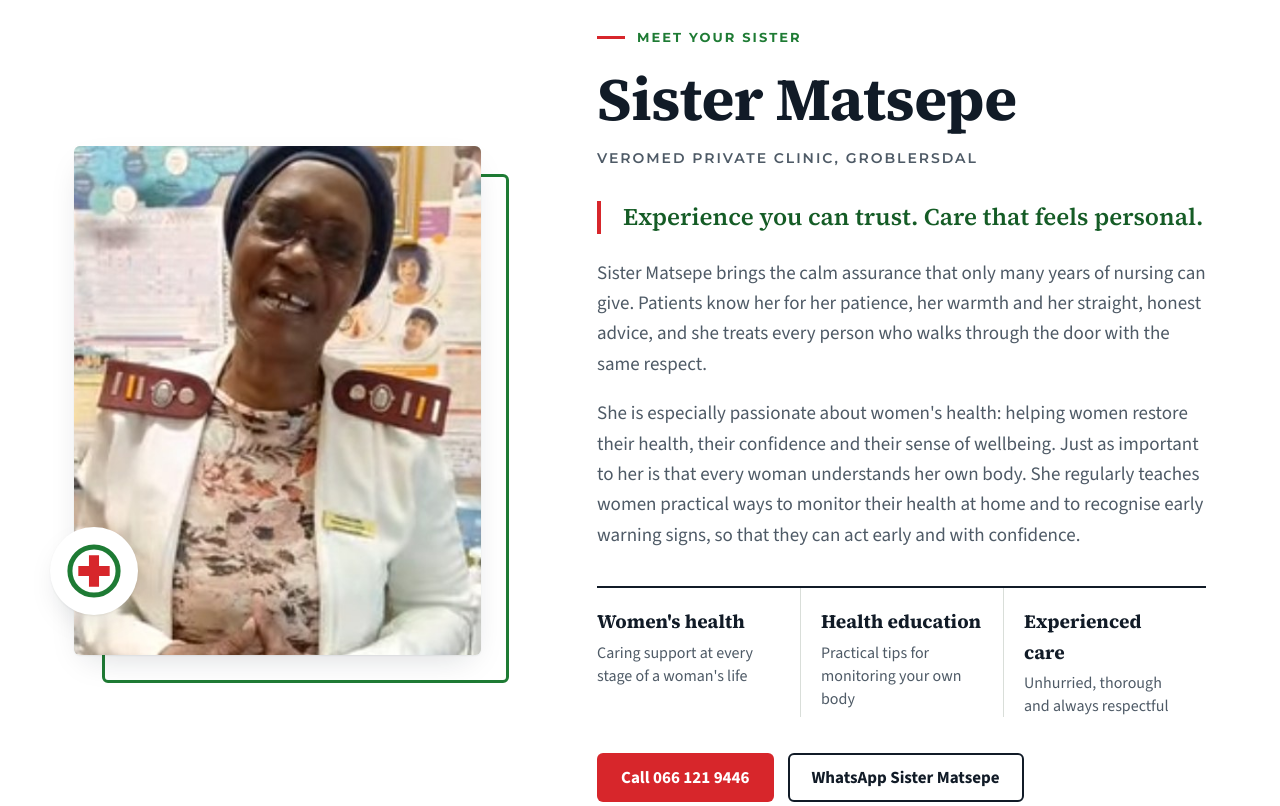
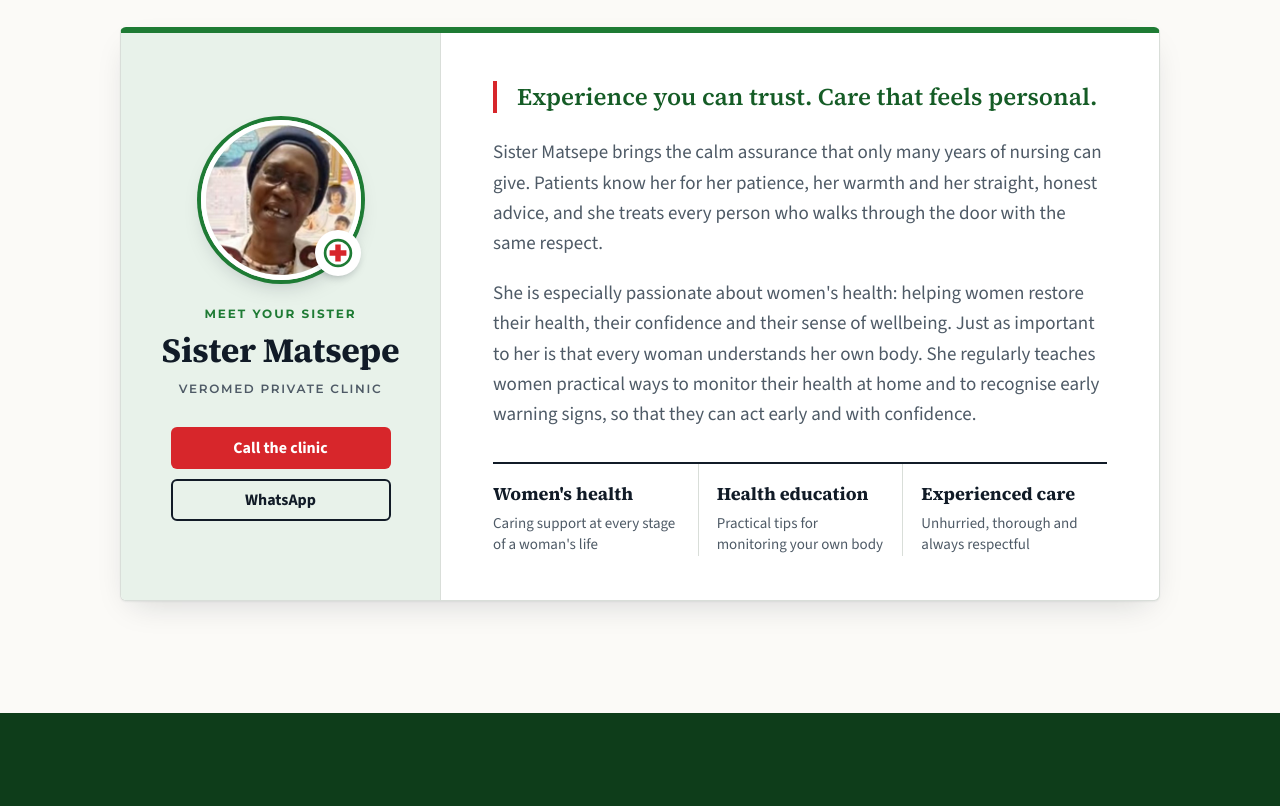
Before and after one commit to bluemondaystudios/veromedic, a plain HTML site: page index.html in a window 1280 px wide. Shown: the part 2100-2906 px from the top of the page. Drawn offline with nearby package versions, Linux system fonts and the light colour scheme.

Commit message:
Present Sister Matsepe as an identity card
The only photo available is a low-resolution video frame, so show it as
a small circular avatar on a profile card instead of a large portrait.

Co-Authored-By: Claude Opus 5.5 <noreply@anthropic.com>
Claude-Session: https://claude.ai/code/session_01W7enFygoAaP3sCp8fKVebu

```diff
--- a/index.html
+++ b/index.html
@@ -196,41 +196,34 @@
 
     <!-- Meet Sister Matsepe -->
     <section class="section sister" id="sister" aria-labelledby="sister-title">
-      <div class="wrap sister__grid">
-        <figure class="sister__photo">
-          <img src="assets/sister-matsepe.jpg" alt="Sister Matsepe in her nursing uniform at Veromed Private Clinic" width="444" height="796" loading="lazy">
-          <span class="sister__badge" aria-hidden="true"><img src="assets/logo-mark.svg" alt="" width="56" height="56"></span>
-        </figure>
+      <div class="wrap">
+        <article class="sister-card">
+          <div class="sister-card__id">
+            <div class="sister-card__avatar">
+              <img src="assets/sister-matsepe-avatar.jpg" alt="Sister Matsepe" width="160" height="160" loading="lazy">
+              <span class="sister-card__badge" aria-hidden="true"><img src="assets/logo-mark.svg" alt="" width="30" height="30"></span>
+            </div>
+            <p class="sister-card__kicker">Meet your sister</p>
+            <h2 id="sister-title">Sister Matsepe</h2>
+            <p class="sister-card__role">Veromed Private Clinic</p>
+            <div class="sister-card__actions">
+              <a class="btn btn--red btn--sm" href="tel:+27661219446">Call the clinic</a>
+              <a class="btn btn--outline btn--sm" href="https://wa.me/27661219446?text=Hello%20Sister%20Matsepe%2C%20" target="_blank" rel="noopener">WhatsApp</a>
+            </div>
+          </div>
 
-        <div class="sister__copy">
-          <p class="eyebrow">Meet your sister</p>
-          <h2 id="sister-title">Sister Matsepe</h2>
-          <p class="sister__role">Veromed Private Clinic, Groblersdal</p>
+          <div class="sister-card__body">
+            <p class="sister-card__lead">Experience you can trust. Care that feels personal.</p>
+            <p>Sister Matsepe brings the calm assurance that only many years of nursing can give. Patients know her for her patience, her warmth and her straight, honest advice, and she treats every person who walks through the door with the same respect.</p>
+            <p>She is especially passionate about women's health: helping women restore their health, their confidence and their sense of wellbeing. Just as important to her is that every woman understands her own body. She regularly teaches women practical ways to monitor their health at home and to recognise early warning signs, so that they can act early and with confidence.</p>
 
-          <p class="sister__lead">Experience you can trust. Care that feels personal.</p>
-          <p>Sister Matsepe brings the calm assurance that only many years of nursing can give. Patients know her for her patience, her warmth and her straight, honest advice, and she treats every person who walks through the door with the same respect.</p>
-          <p>She is especially passionate about women's health: helping women restore their health, their confidence and their sense of wellbeing. Just as important to her is that every woman understands her own body. She regularly teaches women practical ways to monitor their health at home and to recognise early warning signs, so that they can act early and with confidence.</p>
-
-          <ul class="sister__focus">
-            <li>
-              <strong>Women's health</strong>
-              <span>Caring support at every stage of a woman's life</span>
-            </li>
-            <li>
-              <strong>Health education</strong>
-              <span>Practical tips for monitoring your own body</span>
-            </li>
-            <li>
-              <strong>Experienced care</strong>
-              <span>Unhurried, thorough and always respectful</span>
-            </li>
-          </ul>
-
-          <div class="sister__actions">
-            <a class="btn btn--red" href="tel:+27661219446">Call 066 121 9446</a>
-            <a class="btn btn--outline" href="https://wa.me/27661219446?text=Hello%20Sister%20Matsepe%2C%20" target="_blank" rel="noopener">WhatsApp Sister Matsepe</a>
+            <ul class="sister-card__focus">
+              <li><strong>Women's health</strong><span>Caring support at every stage of a woman's life</span></li>
+              <li><strong>Health education</strong><span>Practical tips for monitoring your own body</span></li>
+              <li><strong>Experienced care</strong><span>Unhurried, thorough and always respectful</span></li>
+            </ul>
           </div>
-        </div>
+        </article>
       </div>
     </section>
 
--- a/styles.css
+++ b/styles.css
@@ -428,88 +428,101 @@ a:hover { color: var(--red); }
 .services__note { margin-top: 44px; font-size: 1.125rem; color: var(--muted); }
 .services__note a { font-weight: 700; }
 
-/* Meet Sister Matsepe */
-.sister { background: var(--white); border-top: 1px solid var(--line); }
-.sister__grid {
+/* Meet Sister Matsepe: an identity card */
+.sister { border-top: 1px solid var(--line); }
+.sister-card {
   display: grid;
-  grid-template-columns: minmax(0, 5fr) minmax(0, 7fr);
-  gap: 88px;
-  align-items: center;
-}
-.sister__photo {
-  position: relative;
-  margin: 0 28px 28px 0;
-}
-.sister__photo::before {
-  /* offset green frame behind the portrait */
-  content: "";
-  position: absolute;
-  inset: 28px -28px -28px 28px;
-  border: 3px solid var(--green);
-  border-radius: var(--radius);
-}
-.sister__photo > img {
-  position: relative;
-  width: 100%;
-  height: auto;
-  aspect-ratio: 4 / 5;
-  object-fit: cover;
-  object-position: center 12%;
+  grid-template-columns: 320px minmax(0, 1fr);
+  max-width: 1040px;
+  margin: 0 auto;
+  background: var(--white);
+  border: 1px solid var(--line);
+  border-top: 6px solid var(--green);
   border-radius: var(--radius);
   box-shadow: var(--shadow);
+  overflow: hidden;
+}
+.sister-card__id {
+  display: flex;
+  flex-direction: column;
+  align-items: center;
+  justify-content: center;
+  text-align: center;
+  padding: 48px 32px 40px;
   background: var(--green-tint);
+  border-right: 1px solid var(--line);
 }
-.sister__badge {
+.sister-card__avatar { position: relative; width: 160px; height: 160px; margin-bottom: 24px; }
+.sister-card__avatar > img {
+  width: 160px;
+  height: 160px;
+  border-radius: 50%;
+  object-fit: cover;
+  border: 5px solid var(--white);
+  box-shadow: 0 0 0 4px var(--green), 0 10px 24px -10px rgba(17,27,39,.35);
+}
+.sister-card__badge {
   position: absolute;
-  left: -24px;
-  bottom: 40px;
+  right: 0;
+  bottom: 4px;
   display: grid;
   place-items: center;
-  width: 88px;
-  height: 88px;
+  width: 46px;
+  height: 46px;
   border-radius: 50%;
   background: var(--white);
-  box-shadow: var(--shadow);
+  box-shadow: 0 4px 10px -4px rgba(17,27,39,.35);
 }
-.sister h2 { font-size: clamp(2.5rem, 5vw, 3.75rem); }
-.sister__role {
+.sister-card__kicker {
+  font-family: var(--brand);
+  font-weight: 700;
+  font-size: .75rem;
+  letter-spacing: .16em;
+  text-transform: uppercase;
+  color: var(--green);
+  margin-bottom: 8px;
+}
+.sister-card h2 { font-size: 2.125rem; }
+.sister-card__role {
   font-family: var(--brand);
   font-weight: 600;
-  font-size: .875rem;
+  font-size: .75rem;
   letter-spacing: .14em;
   text-transform: uppercase;
   color: var(--muted);
-  margin: 14px 0 32px;
+  margin: 10px 0 28px;
 }
-.sister__lead {
+.sister-card__actions { display: flex; flex-direction: column; gap: 10px; width: 100%; max-width: 220px; }
+.sister-card__body { padding: 48px 52px 44px; }
+.sister-card__lead {
   font-family: var(--serif);
   font-weight: 600;
   font-size: 1.5rem;
   line-height: 1.35;
   color: var(--green-dark);
-  padding-left: 22px;
+  padding-left: 20px;
   border-left: 4px solid var(--red);
+  margin-bottom: 24px;
 }
-.sister__copy > p:not(.eyebrow):not(.sister__role):not(.sister__lead) { color: var(--muted); }
-.sister__focus {
+.sister-card__body > p:not(.sister-card__lead) { color: var(--muted); }
+.sister-card__focus {
   list-style: none;
-  margin: 36px 0;
+  margin: 32px 0 0;
   padding: 0;
   display: grid;
   grid-template-columns: repeat(3, minmax(0, 1fr));
   border-top: 2px solid var(--navy);
 }
-.sister__focus li { padding: 18px 20px 0 0; }
-.sister__focus li + li { padding-left: 20px; border-left: 1px solid var(--line); }
-.sister__focus strong {
+.sister-card__focus li { padding: 16px 18px 0 0; }
+.sister-card__focus li + li { padding-left: 18px; border-left: 1px solid var(--line); }
+.sister-card__focus strong {
   display: block;
   font-family: var(--serif);
-  font-size: 1.1875rem;
+  font-size: 1.125rem;
   color: var(--navy);
   margin-bottom: 4px;
 }
-.sister__focus span { display: block; font-size: 1rem; color: var(--muted); line-height: 1.45; }
-.sister__actions { display: flex; flex-wrap: wrap; gap: 14px; }
+.sister-card__focus span { display: block; font-size: .9375rem; color: var(--muted); line-height: 1.45; }
 
 /* About */
 .about {
@@ -685,8 +698,9 @@ address { font-style: normal; font-size: 1.25rem; color: var(--navy); margin-bot
   .hero__grid { grid-template-columns: 1fr; gap: 48px; padding-top: 64px; padding-bottom: 72px; }
   .visit-card { max-width: 560px; }
   .about__grid { grid-template-columns: 1fr; gap: 48px; }
-  .sister__grid { grid-template-columns: 1fr; gap: 56px; }
-  .sister__photo { max-width: 440px; }
+  .sister-card { grid-template-columns: 1fr; }
+  .sister-card__id { border-right: 0; border-bottom: 1px solid var(--line); }
+  .sister-card__actions { flex-direction: row; justify-content: center; max-width: none; }
   .service-grid { grid-template-columns: repeat(2, minmax(0, 1fr)); }
   .service, .service:not(:nth-child(3n+1)) { padding: 36px 28px 40px 0; border-left: 0; }
   .service:nth-child(even) { padding-left: 28px; padding-right: 0; border-left: 1px solid var(--line); }
@@ -749,14 +763,12 @@ address { font-style: normal; font-size: 1.25rem; color: var(--navy); margin-bot
   .service:nth-child(3n)::after,
   .service:nth-child(even)::after { right: 0; top: 32px; }
   .visit__map, .visit__map iframe { min-height: 340px; }
-  .sister__photo { margin: 0 20px 20px 0; }
-  .sister__photo::before { inset: 20px -20px -20px 20px; }
-  .sister__badge { width: 72px; height: 72px; left: -10px; bottom: 28px; }
-  .sister__badge img { width: 46px; height: 46px; }
-  .sister__lead { font-size: 1.3125rem; }
-  .sister__focus { grid-template-columns: 1fr; }
-  .sister__focus li, .sister__focus li + li { padding: 16px 0; border-left: 0; border-bottom: 1px solid var(--line); }
-  .sister__actions .btn { width: 100%; }
+  .sister-card__id { padding: 40px 20px 32px; }
+  .sister-card__body { padding: 32px 22px 28px; }
+  .sister-card__lead { font-size: 1.3125rem; }
+  .sister-card__actions { flex-direction: column; }
+  .sister-card__focus { grid-template-columns: 1fr; }
+  .sister-card__focus li, .sister-card__focus li + li { padding: 14px 0; border-left: 0; border-bottom: 1px solid var(--line); }
   .big-phone { font-size: 1.875rem; }
   .cta__actions { width: 100%; }
   .cta__actions .btn { flex: 1 1 100%; }
```
Also changed, not shown: assets/sister-matsepe-avatar.jpg (added), assets/sister-matsepe.jpg (deleted).
